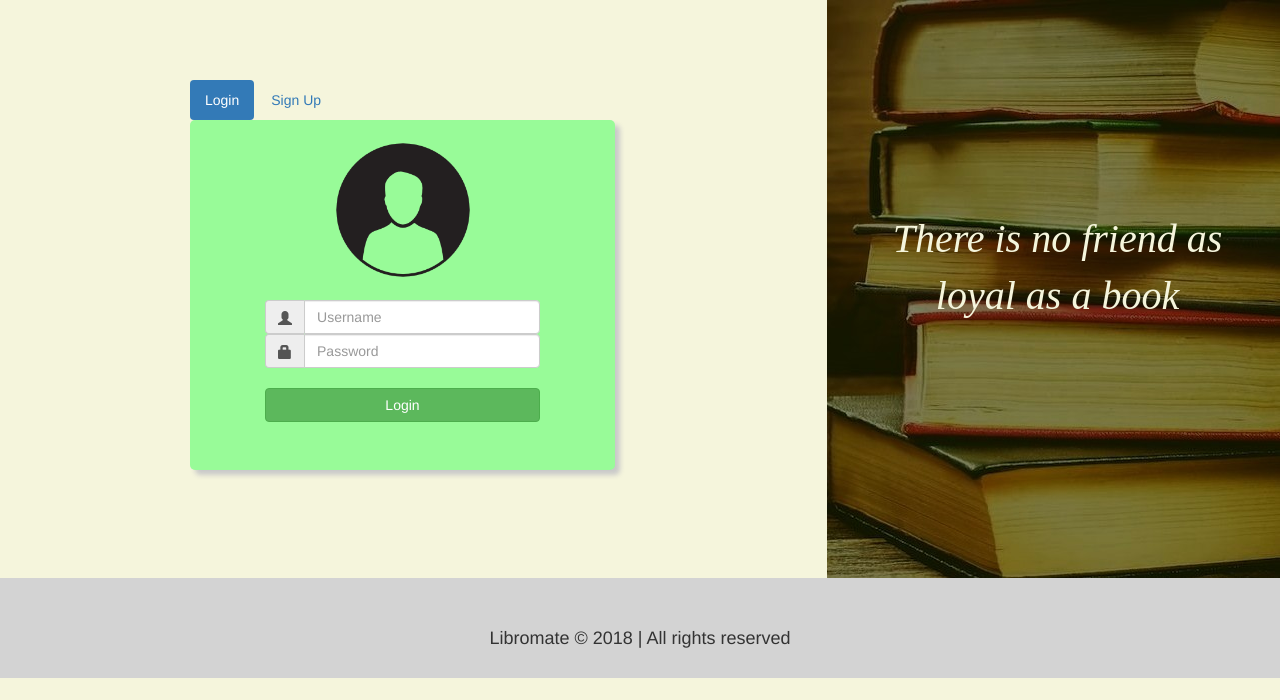
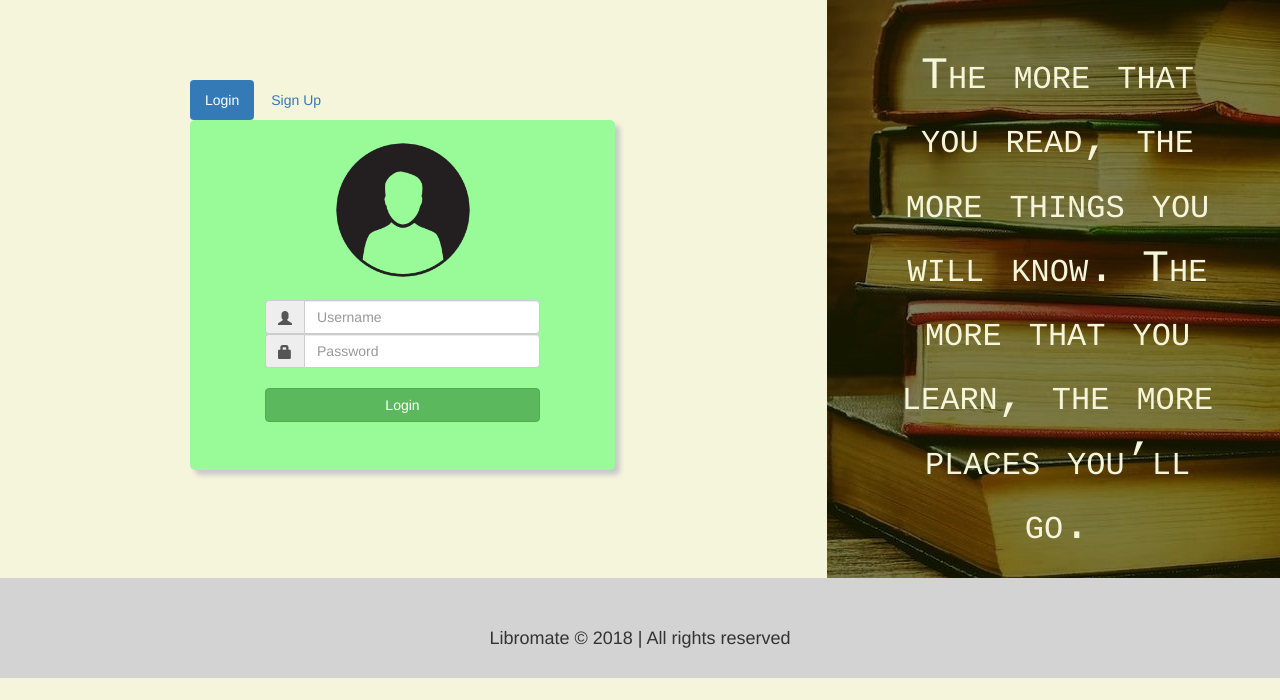
Before and after one commit to csi-lnmiit/S63_Book-Exchange-App, a PHP site: page / in a window 1280 px wide. Shown: the part 100-800 px from the top of the page. Run offline with PHP 8.4, Linux system fonts and the light colour scheme; data that the repository does not hold is empty; some libraries are stand-ins or nearby versions.

Commit message:
Improved

```diff
--- a/index.php
+++ b/index.php
@@ -35,8 +35,8 @@
 		</header>
 
 		<img src="Images/book.jpg" style ="position:absolute;right:0px;">
-		<div id="container" style ="position:absolute;left:835px;font-style:italic;font-size:40px;text-align:center;color:beige;font-family:serif;margin-top:210px;margin-left:20px;margin-right:20px;">
-			There is no friend as loyal as a book
+		<div id="container" style ="position:absolute;left:835px;font-size:45px;text-align:center;color:beige;font-family:courier;margin-top:45px;margin-left:50px;margin-right:50px;font-variant:small-caps;">
+			The more that you read, the more things you will know. The more that you learn, the more places you’ll go.
 		</div>
 
 		<div style="margin-top:80px;margin-left:190px;margin-right:210px;"><!--outer div start-->
```
Also changed, not shown: book.jpg (added).
